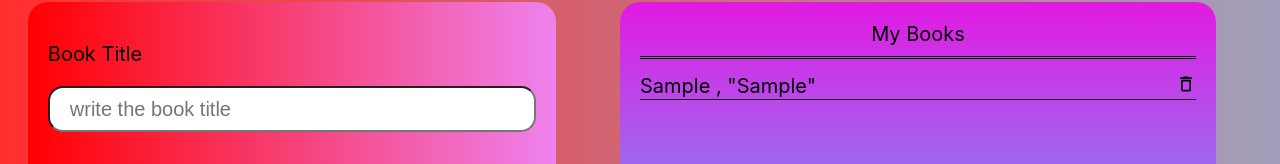
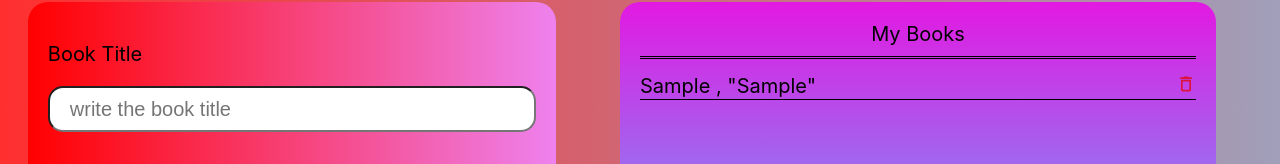
Before and after one commit to Lubava7/react-booklist, a React (Create React App) app: page / in a window 1280 px wide. Both pictures are taken after typing "Sample", "Sample" into the empty fields and a click on the button "Add a New Book". Shown: the part 148-312 px from the top of the page. Built offline with nearby package versions, Linux system fonts and the light colour scheme.

Commit message:
edit delete icon

```diff
--- a/src/App.js
+++ b/src/App.js
@@ -63,7 +63,10 @@ function App() {
                     <div key={book.id} className="map-output">
                       {book.author} , "{book.title}"
                       <div>
-                        <MdDeleteOutline onClick={() => deleteBook(book.id)} />
+                        <MdDeleteOutline
+                          onClick={() => deleteBook(book.id)}
+                          color={"crimson"}
+                        />
                       </div>
                     </div>
                   );
```
